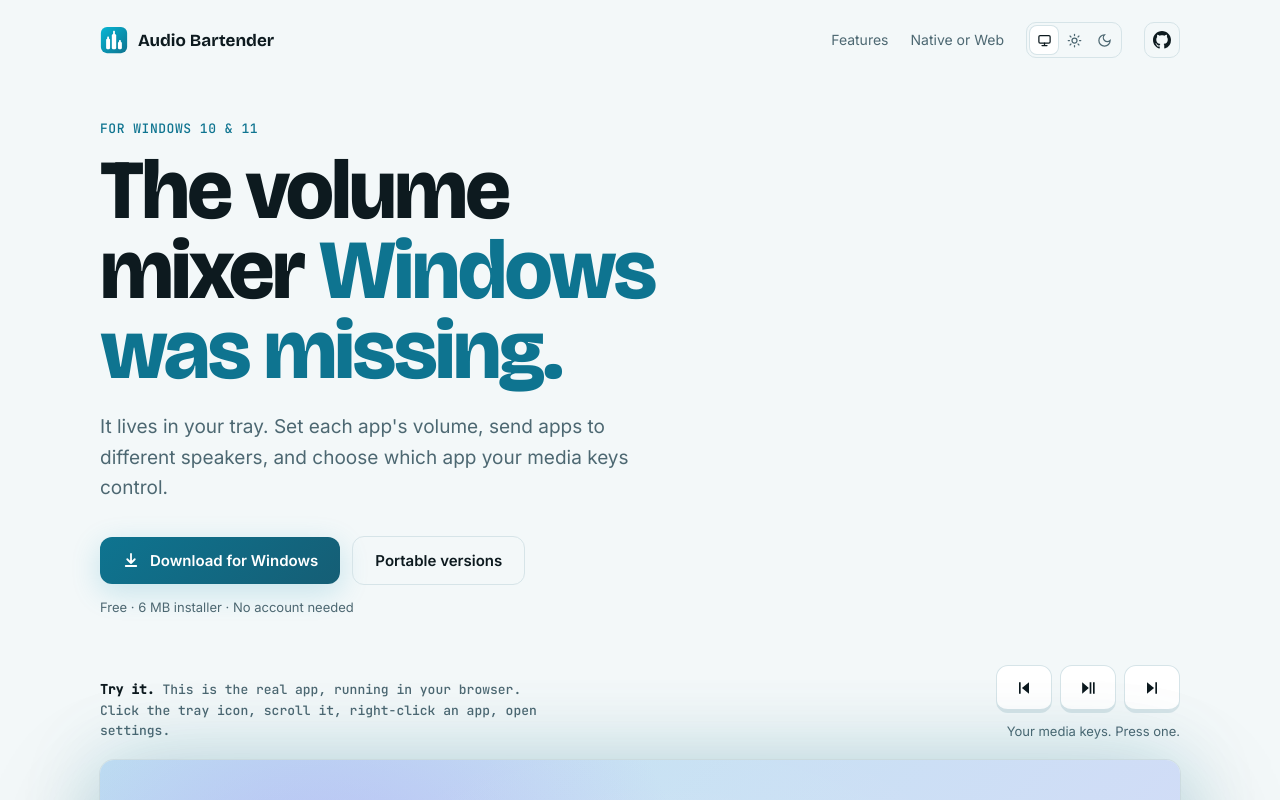
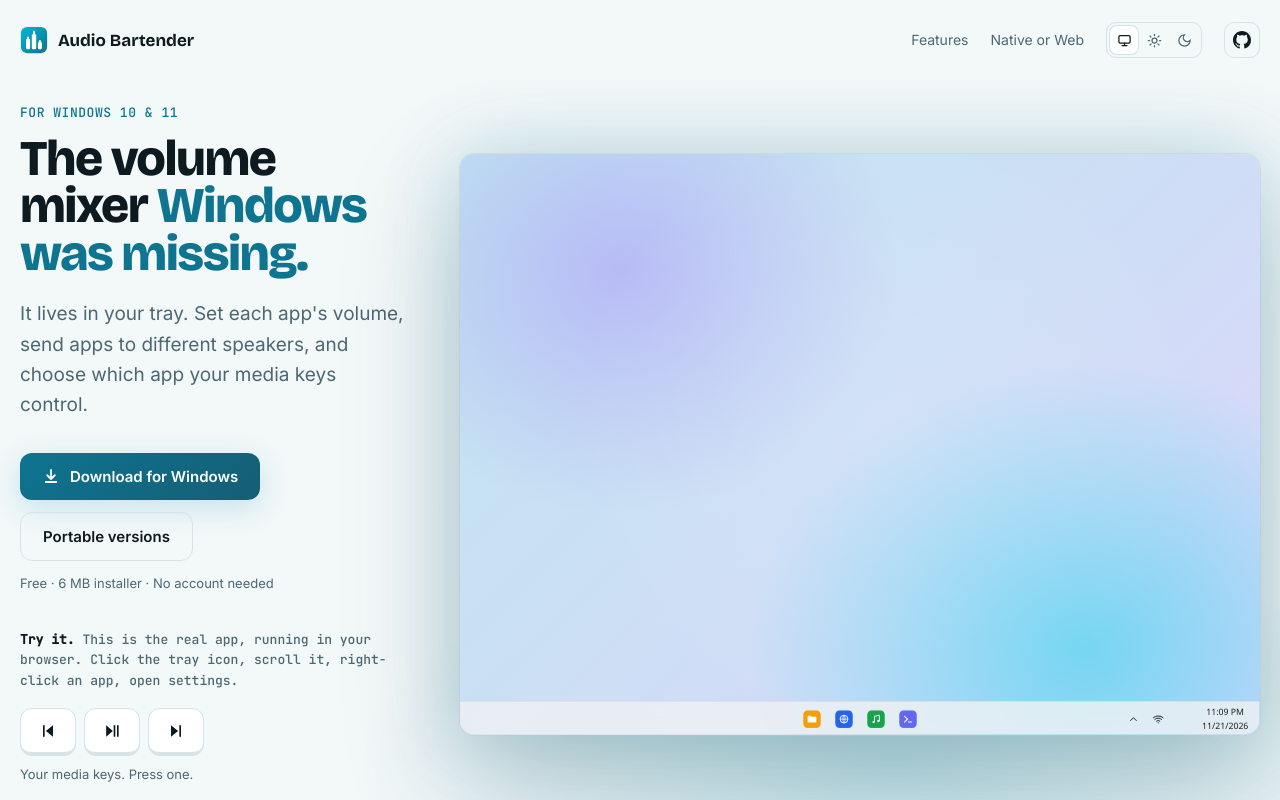
Before and after one commit to Araxeus/Audio-Bartender, a plain HTML site: page site/index.html in a window 1280 px wide. Shown: the top 800 px of the page. Drawn offline with nearby package versions, Linux system fonts and the light colour scheme.

Commit message:
feat(site): put the live desktop beside the headline on wide screens

```diff
--- a/site/demo/host.js
+++ b/site/demo/host.js
@@ -140,12 +140,12 @@
       // A desktop screen keeps one size, like a monitor. Phones get a narrow screen
       // and switch to the wide one only while the settings panel needs the room.
       const avail = root.clientWidth || 1100;
-      const wide = avail >= 720 || size.panel != null;
+      const wide = avail >= 600 || size.panel != null;
       width = wide ? 1100 : 440;
       scale = avail / width;
       const h = Math.max(size.flyout, size.panel ?? 0) + 8 + 12;
       const height = Math.max(HEIGHT, h + TASKBAR + 16);
-      screen.classList.toggle("narrow", width < 720);
+      screen.classList.toggle("narrow", width < 600);
       screen.style.width = `${width}px`;
       screen.style.height = `${height}px`;
       screen.style.transform = `scale(${scale})`;
--- a/site/index.html
+++ b/site/index.html
@@ -101,6 +101,17 @@ nav .links a:hover { color: var(--fg); }
 }
 .hero .wrap { position: relative; }
 .hero-text { max-width: 760px; }
+/* Wide screens: the headline beside the live desktop, so both fit without scrolling. */
+@media (min-width: 1180px) {
+  .hero { padding-block: 24px 96px; }
+  nav .wrap, .hero .hero-grid { max-width: 1440px; }
+  .hero .hero-grid { display: grid; grid-template-columns: clamp(340px, 30vw, 470px) minmax(0, 1fr); gap: 56px; align-items: center; }
+  .hero h1 { font-size: clamp(48px, 3.9vw, 64px); }
+  .hero .cta { margin-bottom: 36px; }
+  .hero .try { flex-direction: column; align-items: start; margin-bottom: 0; }
+  .hero .pad { justify-items: start; }
+  .hero .demo { margin-bottom: 0; }
+}
 .eyebrow { font: 500 13px var(--mono); color: var(--cyan); letter-spacing: .04em; }
 h1 {
   font: 800 clamp(44px, 7vw, 84px)/.95 var(--display);
@@ -216,7 +227,7 @@ footer .credit { width: 100%; font-size: 12px; }
 </nav>
 
 <header class="hero">
-  <div class="wrap">
+  <div class="wrap hero-grid">
     <div class="hero-text">
       <div class="eyebrow">FOR WINDOWS 10 &amp; 11</div>
       <h1>The volume mixer <em>Windows was missing.</em></h1>
@@ -229,9 +240,6 @@ footer .credit { width: 100%; font-size: 12px; }
         <a class="btn btn-ghost" href="#download">Portable versions</a>
         <div class="meta">Free · 6 MB installer · No account needed</div>
       </div>
-    </div>
-  </div>
-  <div class="wrap">
       <div class="try">
         <p><b>Try it.</b> This is the real app, running in your browser. Click the tray icon, scroll it, right-click an app, open settings.</p>
         <div class="pad">
@@ -241,6 +249,7 @@ footer .credit { width: 100%; font-size: 12px; }
             <button class="key" data-k="next" aria-label="Next track"><svg viewBox="0 0 24 24" fill="currentColor"><path d="M16 5h2v14h-2zM14.5 12 6 19V5z"/></svg></button>
           </div>
           <span class="hint" id="hint" aria-live="polite">Your media keys. Press one.</span>
+        </div>
       </div>
     </div>
     <div id="demo" class="demo"></div>
```
Lines whose indentation alone changed are shown as unchanged.
